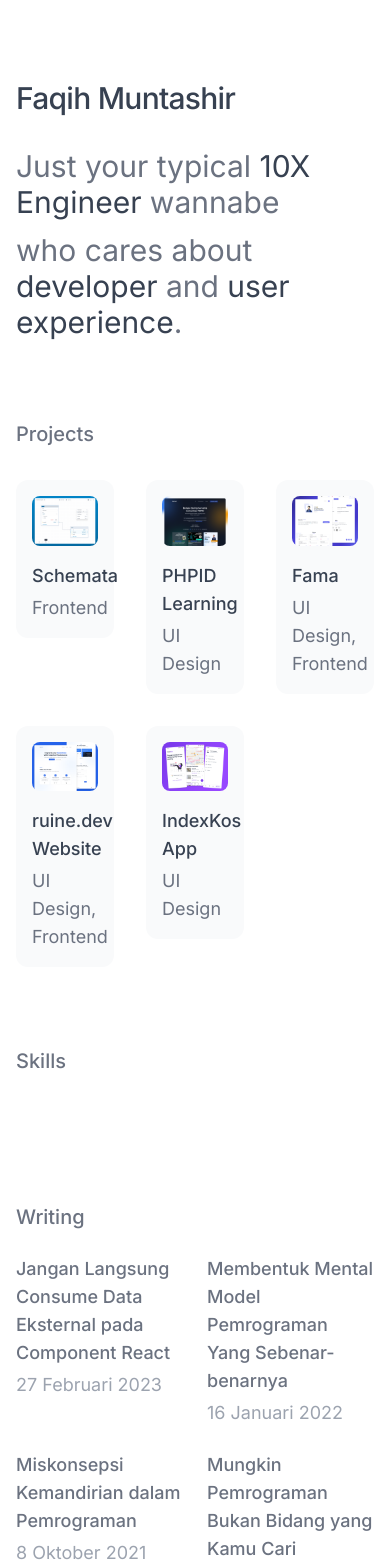
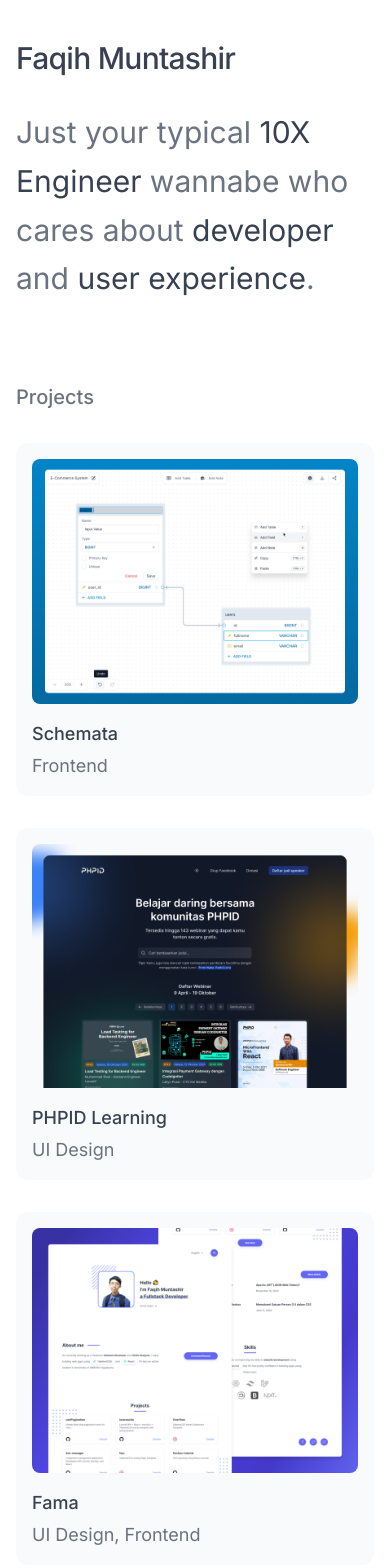
Before and after one commit to itsfaqih/itsfaqih.dev, a Next.js app: page / in a window 390 px wide. Shown: the top 1568 px of the page. Built offline with nearby package versions, Linux system fonts and the light colour scheme.

Commit message:
feat: add responsive view

```diff
--- a/app/page.tsx
+++ b/app/page.tsx
@@ -1,22 +1,15 @@
 import { SectionTitle } from "@/components/section-title";
-import {
-  Icon,
-  adonisJsIcon,
-  figmaIcon,
-  laravelIcon,
-  mysqlIcon,
-  nextjsIcon,
-  phpIcon,
-  reactIcon,
-  tailwindcssIcon,
-  typescriptIcon,
-} from "@/components/icons";
 import Image from "next/image";
 import fama from "@/assets/fama.png";
 import phpid from "@/assets/phpid.png";
 import ruinedev from "@/assets/ruinedev.png";
 import schemata from "@/assets/schemata.png";
 import indexkos from "@/assets/indexkos.png";
+import dynamic from "next/dynamic";
+
+const SkillSection = dynamic(() => import("./skill-section"), {
+  ssr: false,
+});
 
 const blogs = [
   {
@@ -102,26 +95,24 @@ const projects = [
 export default function Home() {
   return (
     <main>
-      <div className="container py-20 mx-auto">
+      <div className="container py-10 mx-auto lg:py-20">
         <section>
           <h1 className="text-3xl font-medium tracking-tight text-gray-700">
             Faqih Muntashir
           </h1>
-          <div className="flex flex-col gap-3 mt-8 text-3xl text-gray-500">
-            <p>
-              Just your typical{" "}
-              <span className="text-gray-700">10X Engineer</span> wannabe
-            </p>
-            <p>
-              who cares about <span className="text-gray-700">developer</span>{" "}
-              and <span className="text-gray-700">user experience</span>.
-            </p>
-          </div>
+          <p className="mt-8 text-3xl leading-relaxed text-gray-500">
+            Just your typical{" "}
+            <span className="text-gray-700">10X Engineer</span> wannabe{" "}
+            <br className="hidden md:block" />
+            who cares about <span className="text-gray-700">
+              developer
+            </span> and <span className="text-gray-700">user experience</span>.
+          </p>
         </section>
 
         <section className="mt-20">
           <SectionTitle title="Projects" />
-          <ul className="grid grid-cols-3 gap-8 mt-8">
+          <ul className="grid gap-8 mt-8 sm:grid-cols-2 lg:grid-cols-3">
             {projects.map((project) => (
               <li key={project.url}>
                 <a
@@ -148,42 +139,11 @@ export default function Home() {
           </ul>
         </section>
 
-        <section className="mt-20">
-          <SectionTitle title="Skills" />
-          <ul className="flex items-center gap-12 mt-8 grayscale">
-            <li>
-              <Icon className="text-5xl" icon={typescriptIcon} />
-            </li>
-            <li>
-              <Icon className="text-5xl" icon={reactIcon} />
-            </li>
-            <li>
-              <Icon className="text-4xl" icon={tailwindcssIcon} />
-            </li>
-            <li>
-              <Icon className="text-5xl" icon={laravelIcon} />
-            </li>
-            <li>
-              <Icon className="text-4xl" icon={phpIcon} />
-            </li>
-            <li>
-              <Icon className="text-5xl" icon={mysqlIcon} />
-            </li>
-            <li>
-              <Icon className="text-5xl" icon={adonisJsIcon} />
-            </li>
-            <li>
-              <Icon className="text-5xl" icon={nextjsIcon} />
-            </li>
-            <li>
-              <Icon className="text-5xl" icon={figmaIcon} />
-            </li>
-          </ul>
-        </section>
+        <SkillSection />
 
         <section className="mt-24">
           <SectionTitle title="Writing" />
-          <ul className="grid grid-cols-2 gap-6 mt-6 text-lg">
+          <ul className="grid gap-6 mt-6 text-lg lg:grid-cols-2">
             {blogs.map((blog) => (
               <li key={blog.title} className="flex flex-col gap-1">
                 <a
--- /dev/null
+++ b/app/skill-section.tsx
@@ -0,0 +1,61 @@
+"use client";
+
+import { register } from "swiper/element";
+import {
+  Icon,
+  adonisJsIcon,
+  figmaIcon,
+  laravelIcon,
+  mysqlIcon,
+  nextjsIcon,
+  phpIcon,
+  reactIcon,
+  tailwindcssIcon,
+  typescriptIcon,
+} from "@/components/icons";
+import { SectionTitle } from "@/components/section-title";
+
+register();
+
+export default function SkillSection() {
+  return (
+    <section className="mt-20">
+      <SectionTitle title="Skills" />
+      <div className="mt-8 grayscale [&>swiper-container>swiper-slide]:w-auto">
+        <swiper-container
+          slides-per-view="auto"
+          free-mode={true}
+          space-between={48}
+        >
+          <swiper-slide>
+            <Icon className="text-5xl" icon={typescriptIcon} />
+          </swiper-slide>
+          <swiper-slide>
+            <Icon className="text-5xl" icon={reactIcon} />
+          </swiper-slide>
+          <swiper-slide>
+            <Icon className="text-4xl" icon={tailwindcssIcon} />
+          </swiper-slide>
+          <swiper-slide>
+            <Icon className="text-5xl" icon={laravelIcon} />
+          </swiper-slide>
+          <swiper-slide>
+            <Icon className="text-4xl" icon={phpIcon} />
+          </swiper-slide>
+          <swiper-slide>
+            <Icon className="text-5xl" icon={mysqlIcon} />
+          </swiper-slide>
+          <swiper-slide>
+            <Icon className="text-5xl" icon={adonisJsIcon} />
+          </swiper-slide>
+          <swiper-slide>
+            <Icon className="text-5xl" icon={nextjsIcon} />
+          </swiper-slide>
+          <swiper-slide>
+            <Icon className="text-5xl" icon={figmaIcon} />
+          </swiper-slide>
+        </swiper-container>
+      </div>
+    </section>
+  );
+}
--- a/package.json
+++ b/package.json
@@ -19,6 +19,7 @@
     "postcss": "8.4.23",
     "react": "18.2.0",
     "react-dom": "18.2.0",
+    "swiper": "^9.2.4",
     "tailwindcss": "3.3.2",
     "typescript": "5.0.4"
   },
```
Also changed, not shown: swiper.d.ts (added, +18 -0 lines), 1 other file (tests, documents, lock files or other folders).
